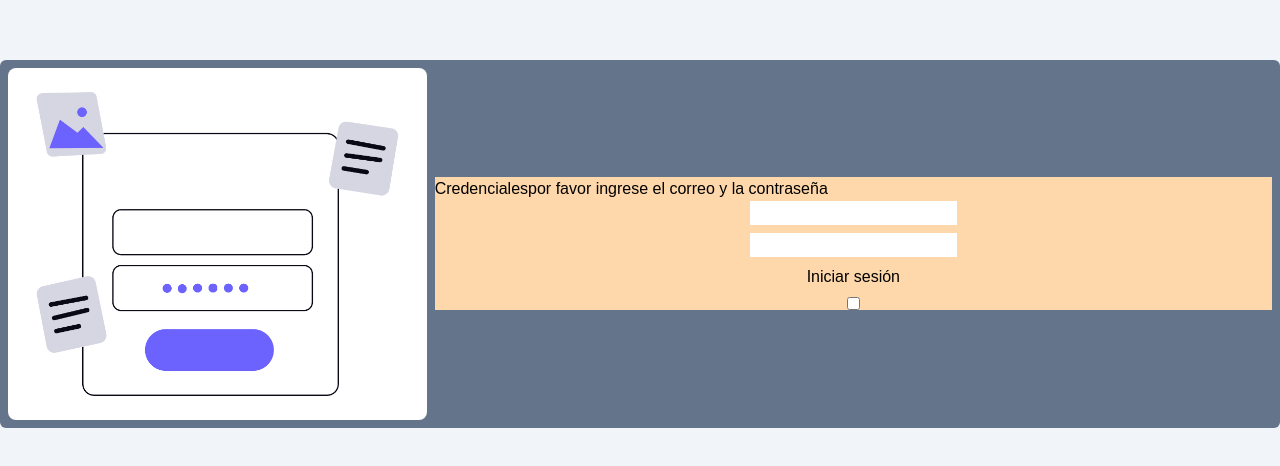
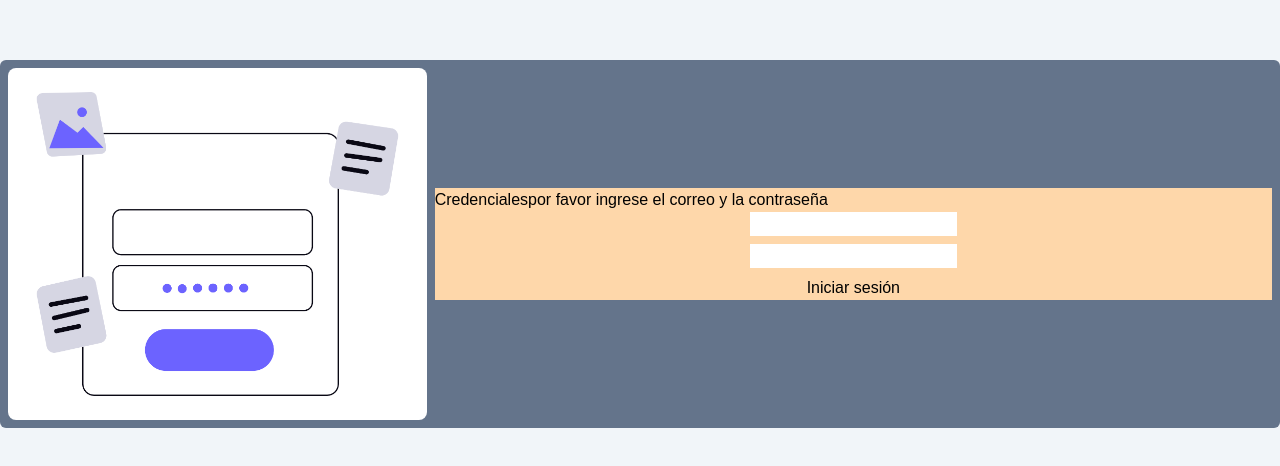
Before and after one commit to andersonNB/dashboardPokemon, a Next.js app: page / in a window 1280 px wide. Shown: the part 156-622 px from the top of the page. Built offline with nearby package versions, Linux system fonts and the light colour scheme.

Commit message:
no comments

```diff
--- a/src/app/login/FormLoginContainer/index.tsx
+++ b/src/app/login/FormLoginContainer/index.tsx
@@ -12,7 +12,7 @@ const FormLoginContainer = () => {
 				<input type="text" title="Correo electronico" />
 				<input type="text" title="Contraseña" />
 				<button>Iniciar sesión</button>
-				<input type="checkbox" title="Recordar" />
+				{/* <input type="checkbox" title="Recordar" /> */}
 			</form>
 		</div>
 	);
```
